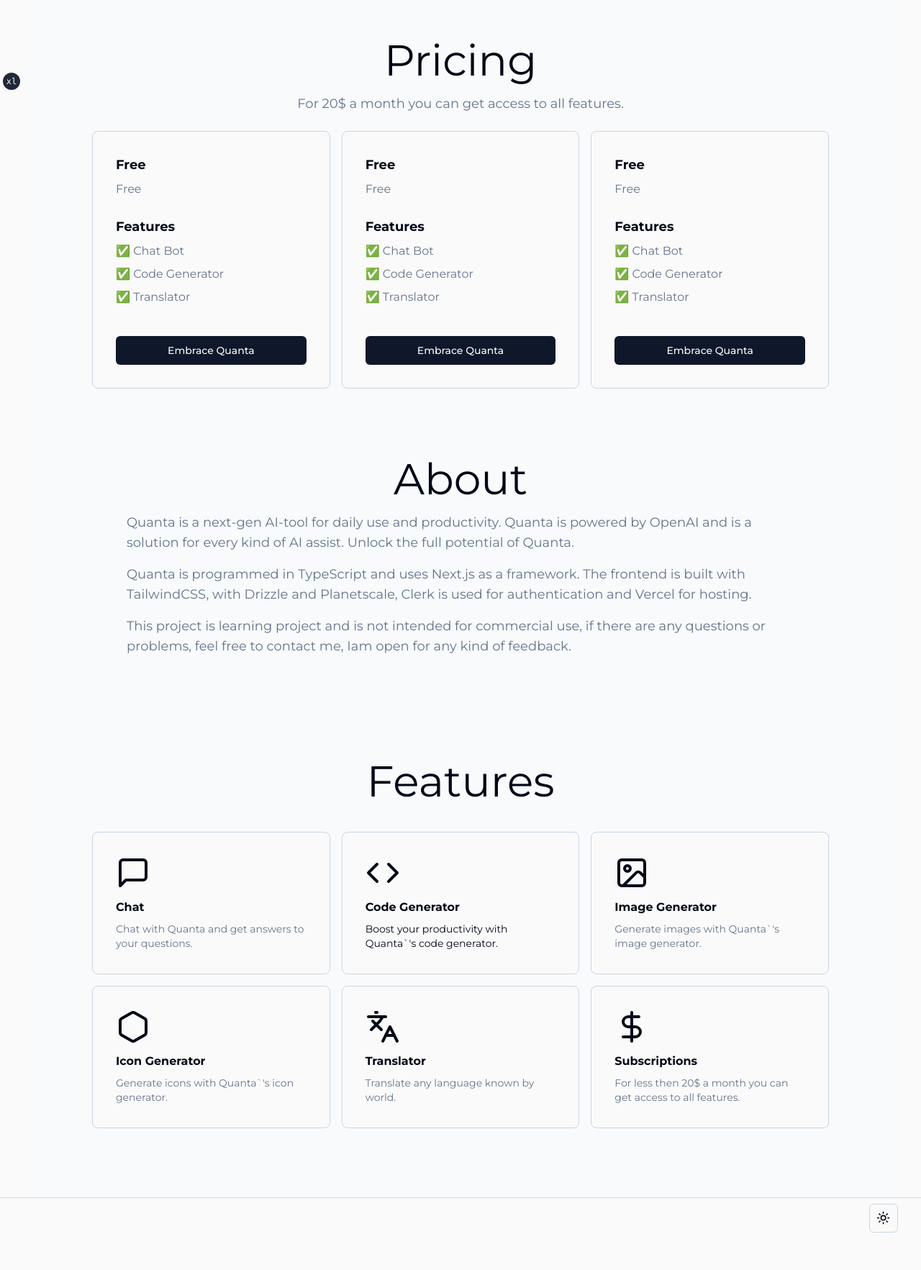
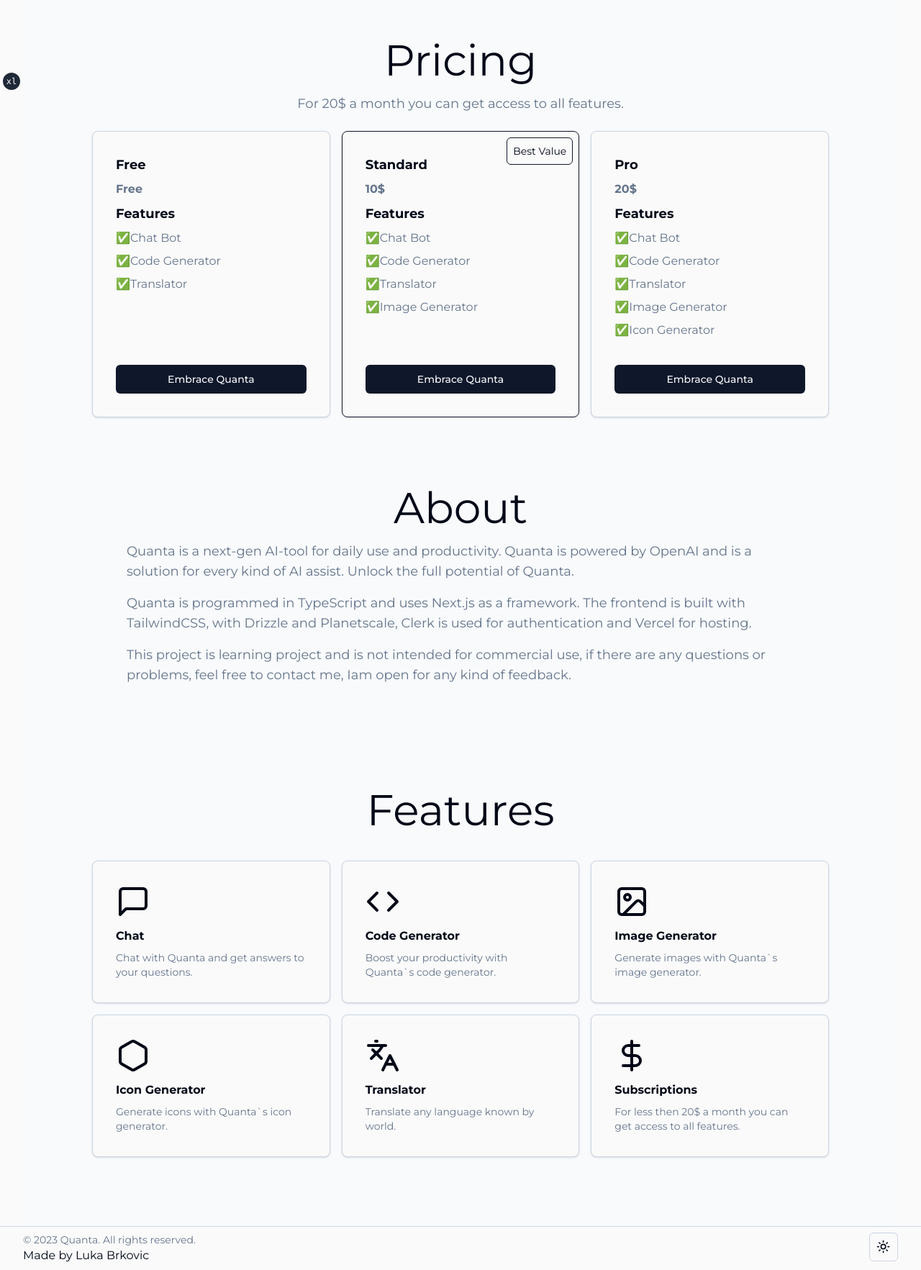
Before and after one commit to lucabrx/quanta-ai-next, a Next.js app: page / in a window 1280 px wide. Shown: the part 671-2436 px from the top of the page at 72% size. Before the commit the page ends 2392 px from the top, so only its background shows below. Built offline with nearby package versions, Linux system fonts and the light colour scheme; no server answers.

Commit message:
landing page ui

```diff
--- a/app/(home)/layout.tsx
+++ b/app/(home)/layout.tsx
@@ -1,11 +1,14 @@
 import { Navbar } from '@/components/navbar'
 import Footer from '@/components/footer'
 import { type ReactNode } from 'react'
+import {auth} from "@clerk/nextjs";
 
-export default function Layout({ children }: { children: ReactNode }) {
-  return (
+export default async function Layout({ children }: { children: ReactNode }) {
+    const {userId} = auth()
+
+    return (
     <>
-      <Navbar />
+      <Navbar userId = {userId} />
       {children}
       <Footer />
     </>
--- a/app/(home)/page.tsx
+++ b/app/(home)/page.tsx
@@ -10,6 +10,57 @@
   Languages,
   MessageSquare,
 } from 'lucide-react'
+
+const features = [
+  {
+    name: 'Chat',
+    description: 'Chat with Quanta and get answers to your questions.',
+    icon: MessageSquare,
+  },
+  {
+    name: 'Code Generator',
+    description: 'Boost your productivity with Quanta`s code generator.',
+    icon: Code,
+  },
+  {
+    name: 'Image Generator',
+    description: 'Generate images with Quanta`s image generator.',
+    icon: ImageIcon,
+  },
+  {
+    name: 'Icon Generator',
+    description: 'Generate icons with Quanta`s icon generator.',
+    icon: Hexagon,
+  },
+  {
+    name: 'Translator',
+    description: 'Translate any language known by world.',
+    icon: Languages,
+  },
+  {
+    name: 'Subscriptions',
+    description: "For less then 20$ a month you can get access to all features.",
+    icon: DollarSign,
+  }
+]
+
+const pricing = [
+  {
+    name: 'Free',
+    price: 0,
+    features: ['✅Chat Bot', '✅Code Generator', '✅Translator'],
+  },
+  {
+    name: 'Standard',
+    price: 10,
+    features: ['✅Chat Bot', '✅Code Generator', '✅Translator', "✅Image Generator", ],
+  },
+    {
+        name: 'Pro',
+        price: 20,
+        features: ['✅Chat Bot', '✅Code Generator', '✅Translator', "✅Image Generator", "✅Icon Generator", ],
+    },
+]
 
 export default function HomePage() {
   return (
@@ -71,28 +122,38 @@
           </p>
         </div>
         <div className="mx-auto grid justify-center gap-4 sm:grid-cols-2 md:max-w-[64rem] md:grid-cols-3">
-          {Array.from({ length: 3 }).map((_, i) => (
-            <div
+          {pricing.map((item, i) => {
+            return <div
                 key={i}
-              className="relative overflow-hidden rounded-lg border bg-background p-2"
+                className={cn("relative overflow-hidden shadow rounded-lg border bg-background p-2",
+                item.name === "Standard" && "border-primary"
+                )}
             >
-              <div className="flex h-[340px] flex-col justify-between rounded-md p-6">
-                <div className="space-y-2">
-                  <h3 className="font-bold text-lg">Free</h3>
-                  <p className=" text-muted-foreground">Free</p>
+              {
+                item.name === "Standard" &&
+                  <div className="absolute top-2 right-2 p-2 rounded-md border border-primary text-sm">
+                Best Value
                   </div>
 
+              }
+
+              <div className="flex h-[380px] flex-col justify-between rounded-md p-6">
                 <div className="space-y-2">
+                  <h3 className="font-bold text-lg">{item.name}</h3>
+                  <p className=" text-muted-foreground font-bold">{item.price === 0 ? "Free" : item.price + "$"}</p>
+
+
+
                   <h3 className="font-bold text-lg">Features</h3>
-                  <p className=" text-muted-foreground">✅ Chat Bot</p>
-                  <p className=" text-muted-foreground">✅ Code Generator</p>
-                  <p className=" text-muted-foreground">✅ Translator</p>
+                  {item.features.map((feature, i) => (
+                      <p key={i} className=" text-muted-foreground">{feature}</p>
+                    ))}
                 </div>
 
                 <Button className="w-full mt-4">Embrace Quanta</Button>
               </div>
             </div>
-          ))}
+          })}
         </div>
       </section>
 
@@ -135,72 +196,20 @@
           <p className="max-w-[85%] leading-normal text-muted-foreground sm:text-lg sm:leading-7"></p>
         </div>
         <div className="mx-auto grid justify-center gap-4 sm:grid-cols-2 md:max-w-[64rem] md:grid-cols-3">
-          <div className="relative overflow-hidden rounded-lg border bg-background p-2">
+          {
+            features.map((feature, i) => (
+                <div key={i} className="relative overflow-hidden shadow rounded-lg border bg-background p-2">
                   <div className="flex h-[180px] flex-col justify-between rounded-md p-6">
-              <MessageSquare className="h-12 w-12 " />
+                    <feature.icon className="h-12 w-12 " />
                     <div className="space-y-2">
-                <h3 className="font-bold">Chat</h3>
+                      <h3 className="font-bold">{feature.name}</h3>
                       <p className="text-sm text-muted-foreground">
-                  Chat with Quanta and get answers to your questions.
+                        {feature.description}
                       </p>
                     </div>
                   </div>
                 </div>
-          <div className="relative overflow-hidden rounded-lg border bg-background p-2">
-            <div className="flex h-[180px] flex-col justify-between rounded-md p-6">
-              <Code className="h-12 w-12 " />
-              <div className="space-y-2">
-                <h3 className="font-bold">Code Generator</h3>
-                <p className="text-sm">
-                  Boost your productivity with Quanta`&apos;s code generator.
-                </p>
-              </div>
-            </div>
-          </div>
-          <div className="relative overflow-hidden rounded-lg border bg-background p-2">
-            <div className="flex h-[180px] flex-col justify-between rounded-md p-6">
-              <ImageIcon className="h-12 w-12 " />
-              <div className="space-y-2">
-                <h3 className="font-bold">Image Generator</h3>
-                <p className="text-sm text-muted-foreground">
-                  Generate images with Quanta`&apos;s image generator.
-                </p>
-              </div>
-            </div>
-          </div>
-          <div className="relative overflow-hidden rounded-lg border bg-background p-2">
-            <div className="flex h-[180px] flex-col justify-between rounded-md p-6">
-              <Hexagon className="h-12 w-12 " />
-              <div className="space-y-2">
-                <h3 className="font-bold">Icon Generator</h3>
-                <p className="text-sm text-muted-foreground">
-                  Generate icons with Quanta`&apos;s icon generator.
-                </p>
-              </div>
-            </div>
-          </div>
-          <div className="relative overflow-hidden rounded-lg border bg-background p-2">
-            <div className="flex h-[180px] flex-col justify-between rounded-md p-6">
-              <Languages className="h-12 w-12 " />
-              <div className="space-y-2">
-                <h3 className="font-bold">Translator</h3>
-                <p className="text-sm text-muted-foreground">
-                  Translate any language known by world.
-                </p>
-              </div>
-            </div>
-          </div>
-          <div className="relative overflow-hidden rounded-lg border bg-background p-2">
-            <div className="flex h-[180px] flex-col justify-between rounded-md p-6">
-              <DollarSign className="h-12 w-12 " />
-              <div className="space-y-2">
-                <h3 className="font-bold">Subscriptions</h3>
-                <p className="text-sm text-muted-foreground">
-                  For less then 20$ a month you can get access to all features.
-                </p>
-              </div>
-            </div>
-          </div>
+            ))}
         </div>
       </section>
     </main>
--- a/components/footer.tsx
+++ b/components/footer.tsx
@@ -3,7 +3,13 @@
 export default function Footer() {
   return (
     <header className="w-full border-t border-border flex flex-col">
-      <div className="container flex justify-end w-full py-2">
+      <div className="container flex justify-between w-full py-2">
+          <div>
+            <p className="text-sm text-muted-foreground">
+                © 2023 Quanta. All rights reserved.
+            </p>
+              <p>Made by Luka Brkovic</p>
+          </div>
         <ThemeToggle />
       </div>
     </header>
--- a/components/navbar.tsx
+++ b/components/navbar.tsx
@@ -3,10 +3,10 @@
 import { Button, buttonVariants } from '@/components/ui/button'
 import { usePathname } from 'next/navigation'
 import { cn } from '@/lib/utils'
-import { Webhook, X } from 'lucide-react'
+import {LogOut, Webhook, X} from 'lucide-react'
 import { useRef, useState } from 'react'
 import { useClickOutside } from '@/app/hooks/use-click-outside'
-
+import { SignOutButton, auth} from '@clerk/nextjs'
 const navLinks = [
   {
     name: 'Home',
@@ -14,22 +14,29 @@
     selected: true,
   },
   {
-    name: 'Features',
-    href: '/1',
+    name: 'Pricing',
+    href: '#pricing',
     selected: false,
   },
   {
-    name: 'Pricing',
-    href: '/2',
+    name: 'About',
+    href: '#about',
     selected: false,
   },
+  {
+    name: 'Features',
+    href: '#features',
+    selected: false,
+  },
+
 ]
 
-export function Navbar() {
+export function Navbar({userId}: {userId: string | null}) {
   const path = usePathname()
   const [showMobileMenu, setShowMobileMenu] = useState<boolean>(false)
   const mobMenuRef = useRef<HTMLDivElement>(null)
   useClickOutside(mobMenuRef, () => setShowMobileMenu(false))
+
 
   return (
     <header className="w-full border-b border-border flex flex-col">
@@ -99,9 +106,14 @@
             </div>
           )}
         </div>
-        <Link href="/sign-in" className={buttonVariants()}>
-          Login
-        </Link>
+        {
+          userId ? <Button>
+                <SignOutButton/>
+              </Button> :
+            <Link href="/sign-in" className={buttonVariants()}>
+            Login
+          </Link>
+        }
       </div>
     </header>
   )
```
Lines whose indentation alone changed are shown as unchanged.
